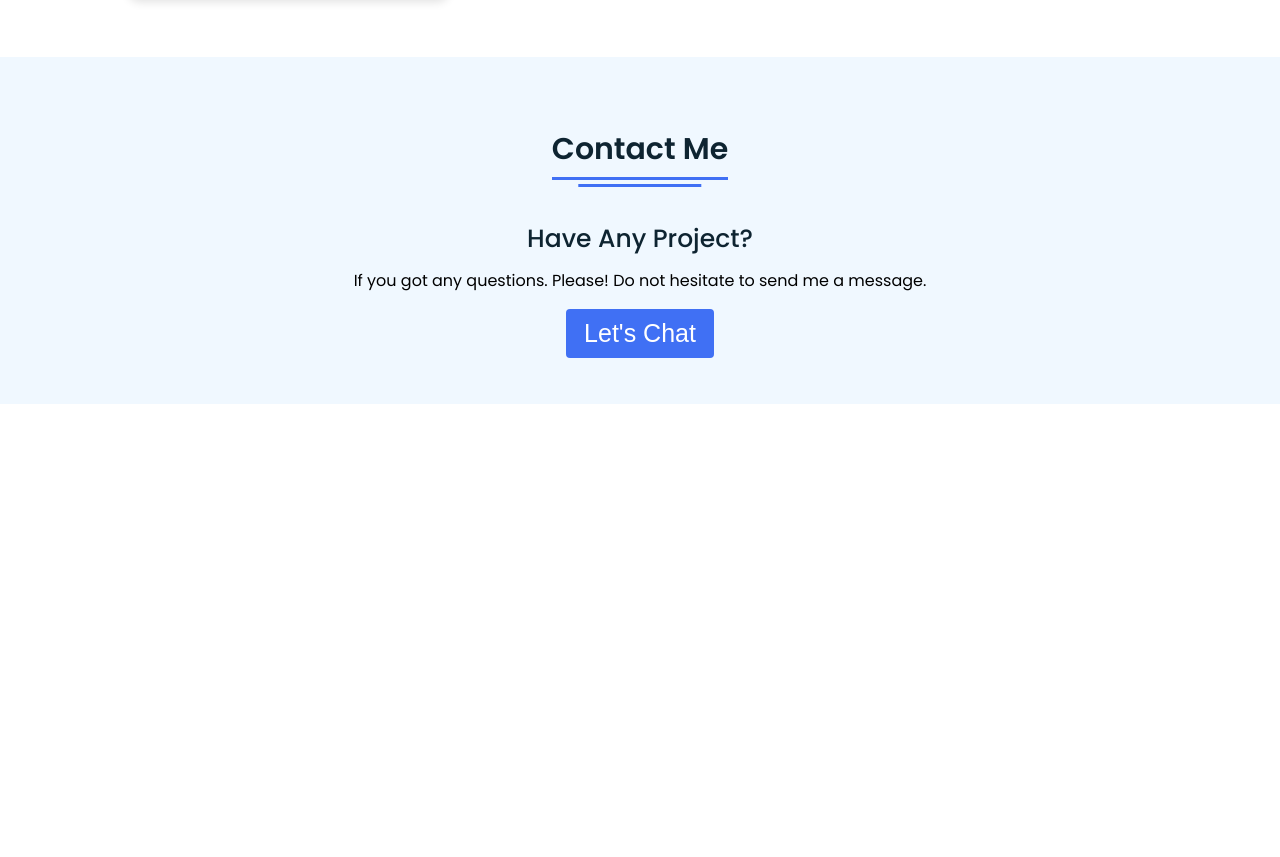
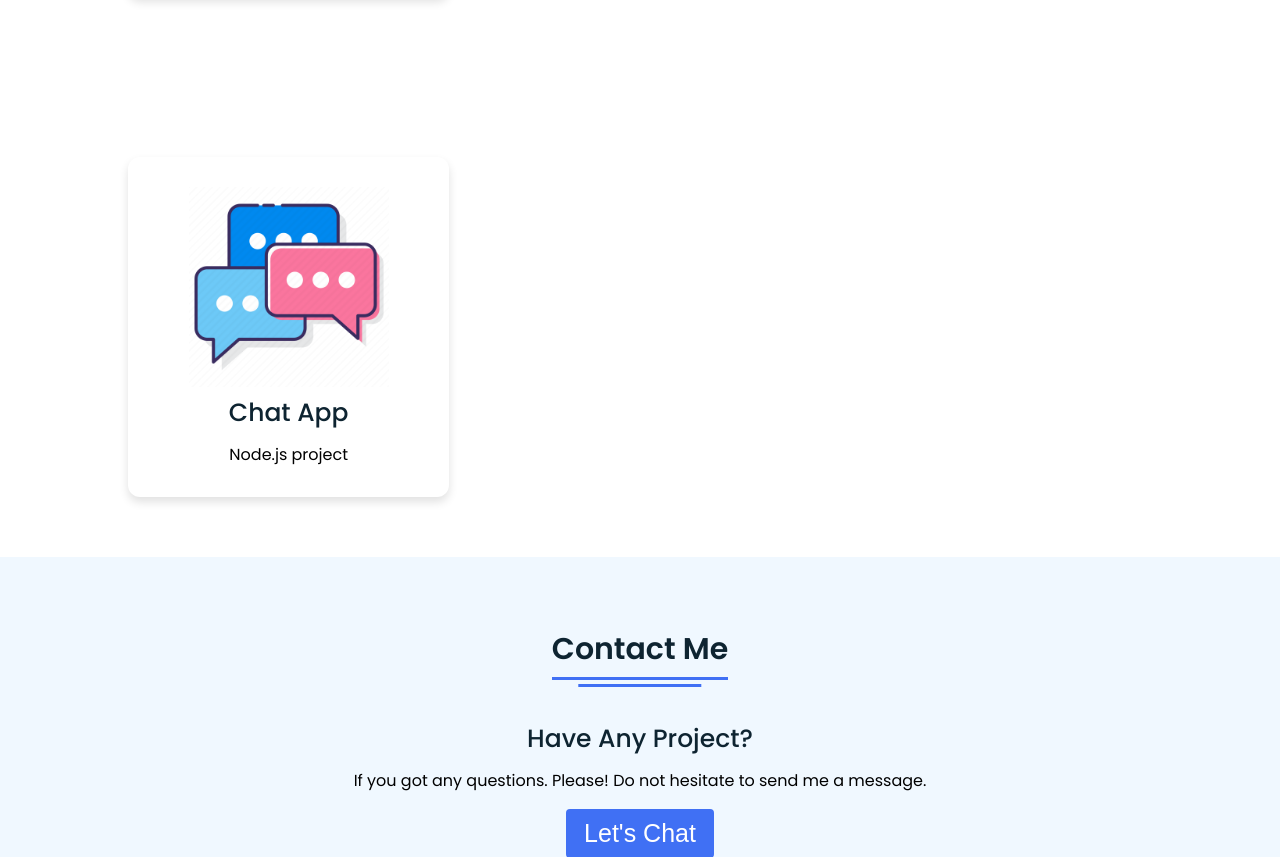
Before and after one commit to MaricrisFutol03262018/Portfolio11, a plain HTML site: page index.html in a window 1280 px wide. Shown: the part 3089-3946 px from the top of the page. Before the commit the page ends 3493 px from the top, so only its background shows below. Drawn offline with Linux system fonts and the light colour scheme.

Commit message:
Update portfolio section and added image

```diff
--- a/index.html
+++ b/index.html
@@ -131,6 +131,17 @@
       <p>Node.js project</p>
 </section>
 
+<section class="Portfolio" id="Portfolio">
+  <div class="content">
+    <div class="boxes">
+      <div class="box">
+       <a href="https://github.com/MaricrisFutol03262018/futol-chat-app">
+         <img src="images/chat app.png" alt="A description of the image" width="200" height="200" class="portfolio-image">
+       </a>
+      <div class="topic">Chat App</div>
+      <p>Node.js project</p>
+</section>
+
 
 <!-- Contact Me section Start -->
 <section class="contact" id="contact">
```
Also changed, not shown: images/chat app.png (added).
